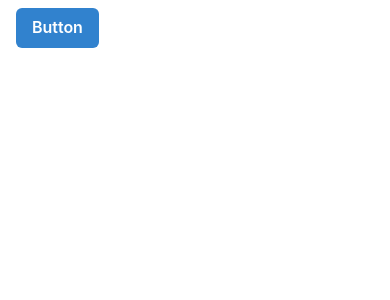
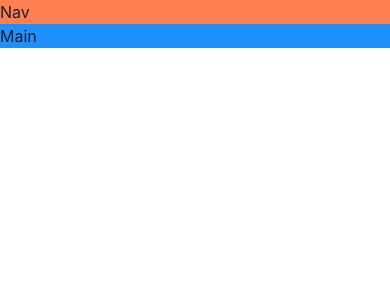
Before and after one commit to SomDhen/mygame-react, a React (Vite) app: page / in a window 390 px wide. Shown: the top 300 px of the page. Built offline with nearby package versions, Linux system fonts and the light colour scheme.

Commit message:
Build a responsive layout with Chakra UI.

```diff
--- a/src/App.tsx
+++ b/src/App.tsx
@@ -1,11 +1,25 @@
-import { Button } from "@chakra-ui/react";
-import "./App.css";
+import { Grid, GridItem, Show } from "@chakra-ui/react";
 
 function App() {
   return (
-    <div>
-      <Button colorScheme="blue">Button</Button>
-    </div>
+    <Grid
+      templateAreas={{
+        base: `"nav" "main"`,
+        lg: `"nav nav" "aside main"`,
+      }}
+    >
+      <GridItem area="nav" bg="coral">
+        Nav
+      </GridItem>
+      <Show above="lg">
+        <GridItem area="aside" bg="gold">
+          Aside
+        </GridItem>
+      </Show>
+      <GridItem area="main" bg="dodgerblue">
+        Main
+      </GridItem>
+    </Grid>
   );
 }
 
```
